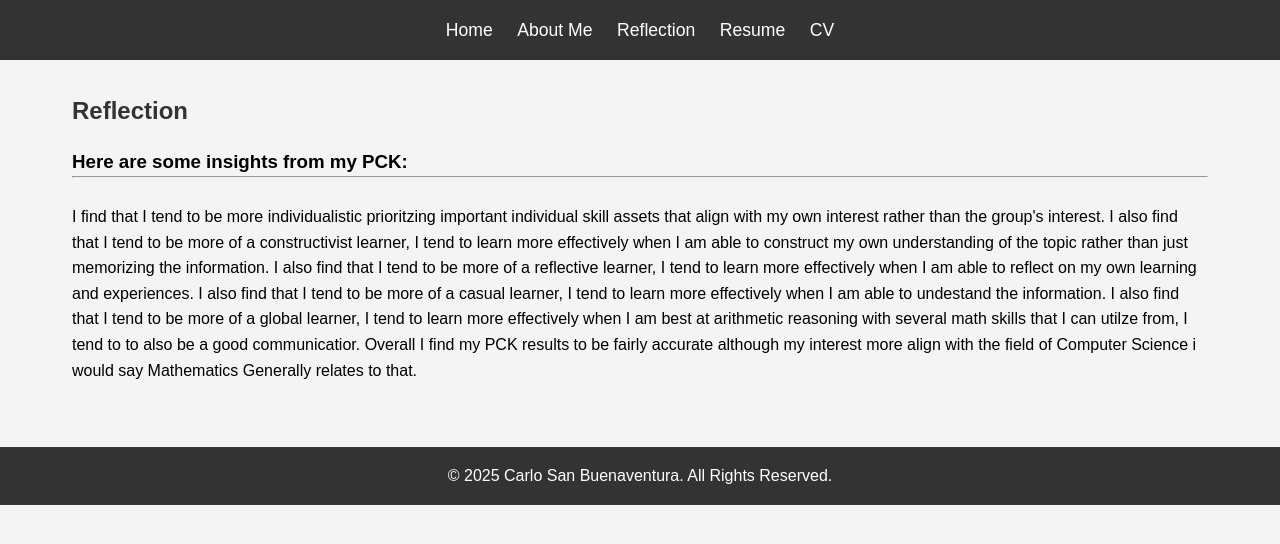
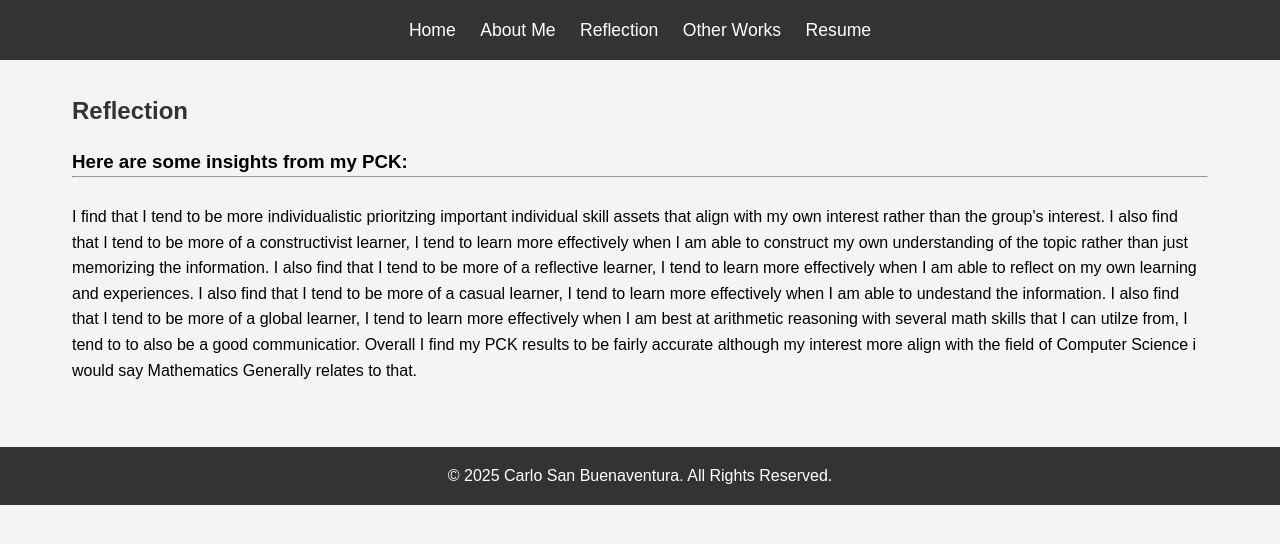
Before and after one commit to KarnoSQ/SAS3000_E-Portfolio, a plain HTML site: page reflection.html in a window 1280 px wide. Drawn offline with Linux system fonts and the light colour scheme; a script that the page names is missing.

Commit message:
Update reflection.html

```diff
--- a/reflection.html
+++ b/reflection.html
@@ -14,8 +14,8 @@
                 <li><a href="index.html">Home</a></li>
                 <li><a href="about.html">About Me</a></li>
                 <li><a href="reflection.html">Reflection</a></li>
-                <li><a href="https://karnosq.github.io/Carlo-San-Buenaventura-Basic-Portfolio/" target="_blank">Resume</a></li>
-                <li><a href="cv.pdf" target="_blank">CV</a></li>
+                <li><a href="https://karnosq.github.io/Carlo-San-Buenaventura-Basic-Portfolio/" target="_blank">Other Works</a></li>
+                <li><a href="CV.pdf" target="_blank">Resume</a></li>
             </ul>
         </nav>
     </header>
```
